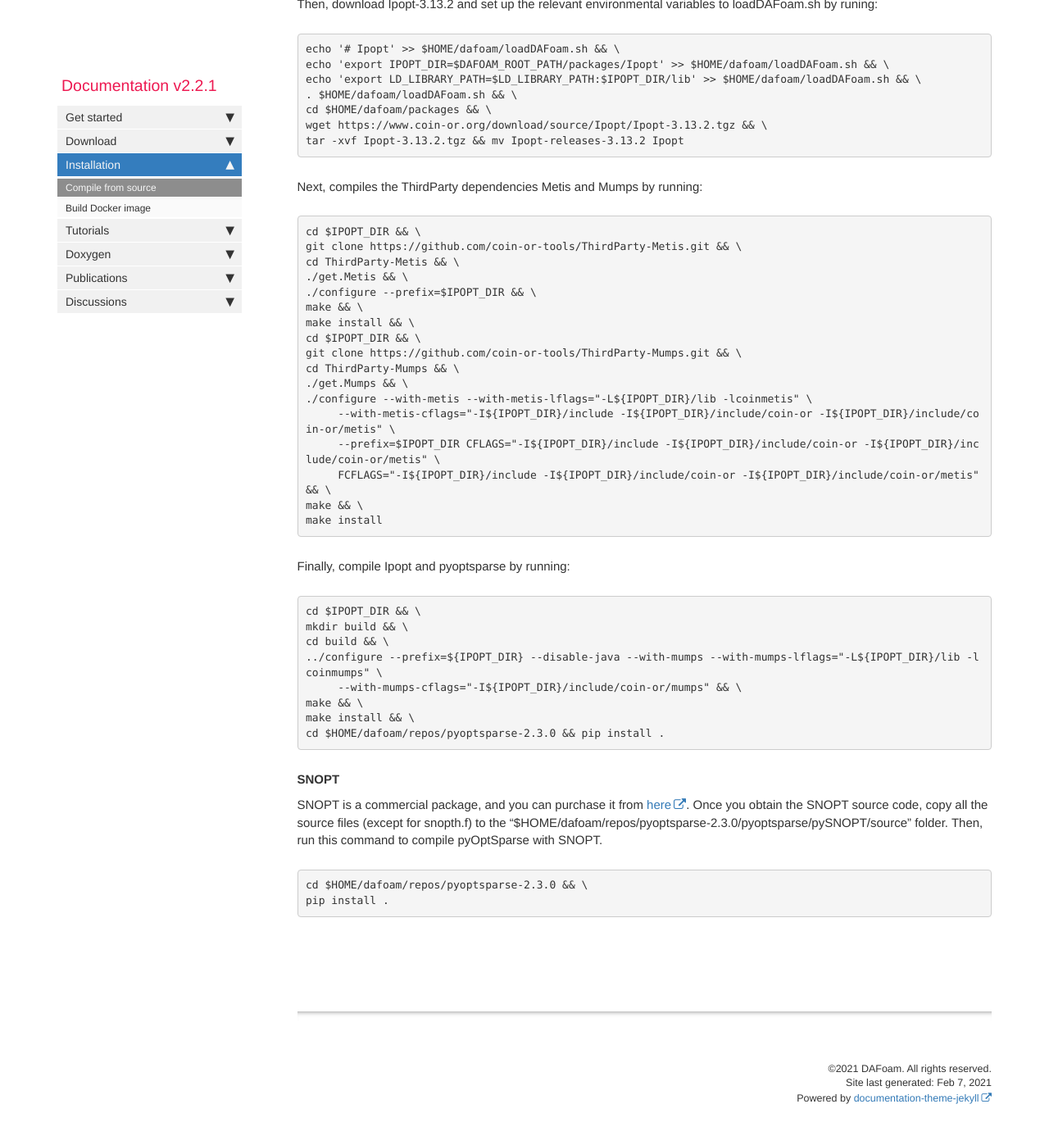
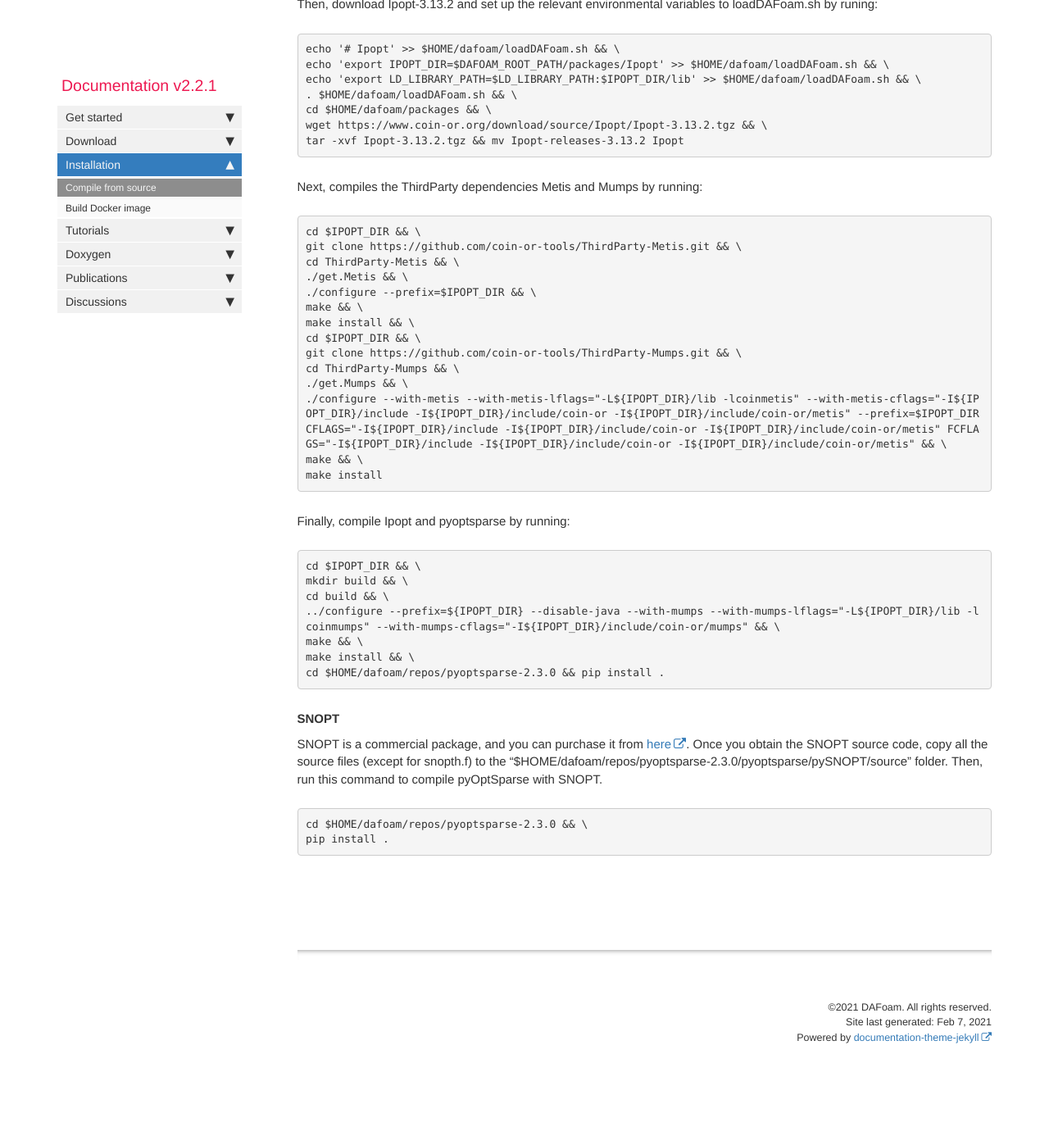
Before and after one commit to DAFoam/DAFoam.github.io, a Jekyll site: the page built from pages/mydoc/mydoc_installation_source.md, in a window 1280 px wide and 1400 px high, scrolled down 9623 px. Shown: the top 1386 px of the window at 82% size. Built offline with Jekyll 4.4.1, drawn with Linux system fonts in a browser that asks for light colours; comment, search, counter and statistics services are not loaded; after the commit the page ends 10949 px from its top, so only the background shows below that.

Commit message:
content update

```diff
--- a/pages/mydoc/mydoc_installation_source.md
+++ b/pages/mydoc/mydoc_installation_source.md
@@ -456,10 +456,7 @@ cd $IPOPT_DIR && \
 git clone https://github.com/coin-or-tools/ThirdParty-Mumps.git && \
 cd ThirdParty-Mumps && \
 ./get.Mumps && \
-./configure --with-metis --with-metis-lflags="-L${IPOPT_DIR}/lib -lcoinmetis" \
-     --with-metis-cflags="-I${IPOPT_DIR}/include -I${IPOPT_DIR}/include/coin-or -I${IPOPT_DIR}/include/coin-or/metis" \
-     --prefix=$IPOPT_DIR CFLAGS="-I${IPOPT_DIR}/include -I${IPOPT_DIR}/include/coin-or -I${IPOPT_DIR}/include/coin-or/metis" \
-     FCFLAGS="-I${IPOPT_DIR}/include -I${IPOPT_DIR}/include/coin-or -I${IPOPT_DIR}/include/coin-or/metis" && \
+./configure --with-metis --with-metis-lflags="-L${IPOPT_DIR}/lib -lcoinmetis" --with-metis-cflags="-I${IPOPT_DIR}/include -I${IPOPT_DIR}/include/coin-or -I${IPOPT_DIR}/include/coin-or/metis" --prefix=$IPOPT_DIR CFLAGS="-I${IPOPT_DIR}/include -I${IPOPT_DIR}/include/coin-or -I${IPOPT_DIR}/include/coin-or/metis" FCFLAGS="-I${IPOPT_DIR}/include -I${IPOPT_DIR}/include/coin-or -I${IPOPT_DIR}/include/coin-or/metis" && \
 make && \
 make install
 </pre>
@@ -470,8 +467,7 @@ Finally, compile Ipopt and pyoptsparse by running:
 cd $IPOPT_DIR && \
 mkdir build && \
 cd build && \
-../configure --prefix=${IPOPT_DIR} --disable-java --with-mumps --with-mumps-lflags="-L${IPOPT_DIR}/lib -lcoinmumps" \
-     --with-mumps-cflags="-I${IPOPT_DIR}/include/coin-or/mumps" && \
+../configure --prefix=${IPOPT_DIR} --disable-java --with-mumps --with-mumps-lflags="-L${IPOPT_DIR}/lib -lcoinmumps" --with-mumps-cflags="-I${IPOPT_DIR}/include/coin-or/mumps" && \
 make && \
 make install && \
 cd $HOME/dafoam/repos/pyoptsparse-2.3.0 && pip install .
```
